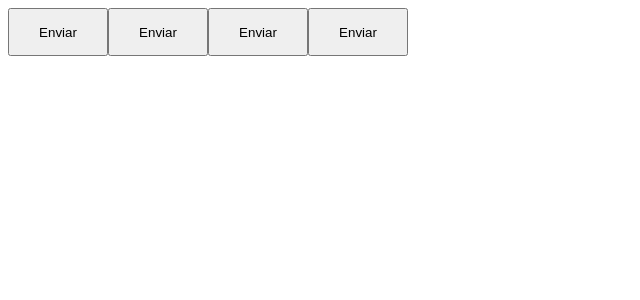
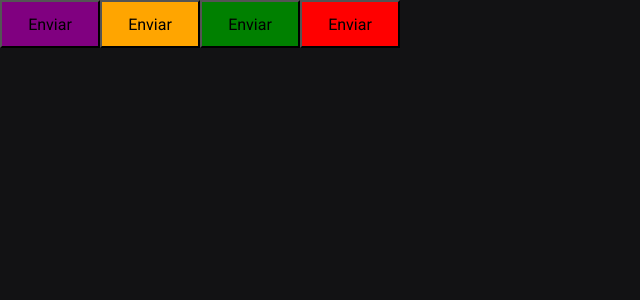
Before and after one commit to eriksongoncalves/ignite-timer, a React (Vite) app: page / in a window 1280 px wide. Shown: the top 300 px of the page, without its empty margins (0-640 px from the left). Built offline with nearby package versions, Linux system fonts and the light colour scheme.

Commit message:
feat: config styled components theme

```diff
--- a/index.html
+++ b/index.html
@@ -1,8 +1,17 @@
 <!DOCTYPE html>
 <html lang="en">
   <head>
+    <link rel="preconnect" href="https://fonts.googleapis.com" />
+    <link rel="preconnect" href="https://fonts.gstatic.com" crossorigin />
+
     <meta charset="UTF-8" />
     <meta name="viewport" content="width=device-width, initial-scale=1.0" />
+
+    <link
+      href="https://fonts.googleapis.com/css2?family=Roboto+Mono:wght@700&family=Roboto:wght@400;700&display=swap"
+      rel="stylesheet"
+    />
+
     <title>Ignite Timer</title>
   </head>
   <body>
--- a/src/App.tsx
+++ b/src/App.tsx
@@ -1,14 +1,18 @@
+import { ThemeProvider } from 'styled-components'
 import { Button } from './components/Button'
 import { ButtonVariants } from './components/Button/types'
+import { defaultTheme } from './styles/themes/default'
+import { GlobalStyles } from './styles/themes/global'
 
 function App() {
   return (
-    <>
+    <ThemeProvider theme={defaultTheme}>
+      <GlobalStyles />
       <Button variant={ButtonVariants.PRIMARY} />
       <Button variant={ButtonVariants.SECONDARY} />
       <Button variant={ButtonVariants.SUCCESS} />
       <Button variant={ButtonVariants.DANGER} />
-    </>
+    </ThemeProvider>
   )
 }
 
--- a/src/components/Button/styles.ts
+++ b/src/components/Button/styles.ts
@@ -15,7 +15,7 @@ const containerModifiers = {
 export const Container = styled.button<ContainerProps>`
   ${({ variant }) => css`
     width: 100px;
-    height: 48px;s
+    height: 48px;
 
     background: ${containerModifiers[variant]};
   `}
--- /dev/null
+++ b/src/styles/themes/default.ts
@@ -0,0 +1,21 @@
+export const defaultTheme = {
+  white: '#FFF',
+
+  gray100: '#E1E1E6',
+  gray300: '#C4C4CC',
+  gray400: '#8D8D99',
+  gray500: '#7C7C8A',
+  gray600: '#323238',
+  gray700: '#29292E',
+  gray800: '#202024',
+  gray900: '#121214',
+
+  green300: '#00B37E',
+  green500: '#00875F',
+  green700: '#015F43',
+
+  red500: '#AB222E',
+  red700: '#7A1921',
+
+  yellow500: '#FBA94C'
+} as const
--- /dev/null
+++ b/src/styles/themes/global.ts
@@ -0,0 +1,46 @@
+import { createGlobalStyle, css } from 'styled-components'
+
+export const GlobalStyles = createGlobalStyle`
+  * {
+    margin: 0;
+    padding: 0;
+    box-sizing: border-box;
+    -webkit-font-smoothing: antialiased;
+    -moz-osx-font-smoothing: grayscale;
+    &::before,
+    &::after {
+      box-sizing: inherit;
+    }
+  }
+
+	html {
+		font-size: 62.5%
+	}
+
+	html, body, #__next{
+		height: 100%;
+	}
+
+
+
+  ${({ theme }) => css`
+    :focus {
+      outline: 0;
+      box-shadow: 0 0 0 2px ${theme.green500};
+    }
+
+    body {
+      background: ${theme.gray900};
+      color: ${theme.gray300};
+    }
+
+    body,
+    input,
+    textarea,
+    button {
+      font-family: 'Roboto', sans-serif;
+      font-weight: 400;
+      font-size: 1.6rem;
+    }
+  `}
+`
--- a/tsconfig.json
+++ b/tsconfig.json
@@ -16,6 +16,9 @@
     "noEmit": true,
     "jsx": "react-jsx"
   },
+  "typeRoots": [
+    "./src/@types"
+  ],
   "exclude": [
     "node_modules"
   ],
```
Also changed, not shown: src/@types/styled-components.d.ts (added, +9 -0 lines).
